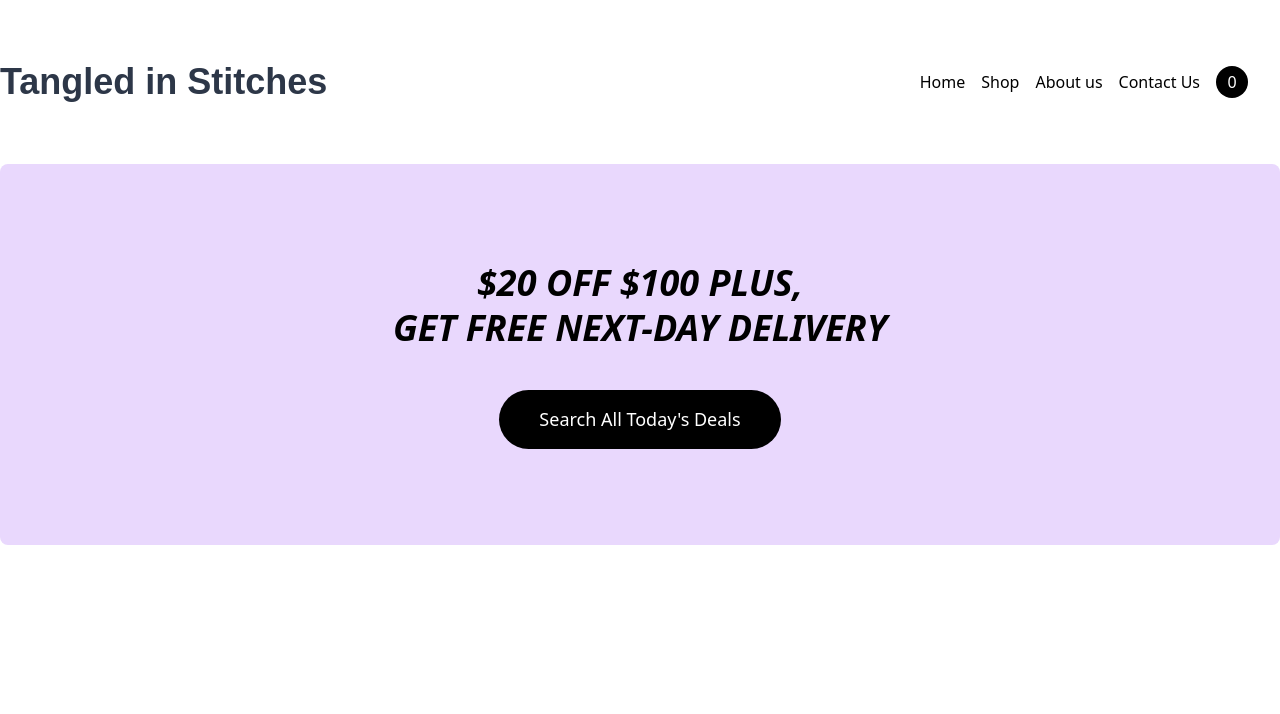
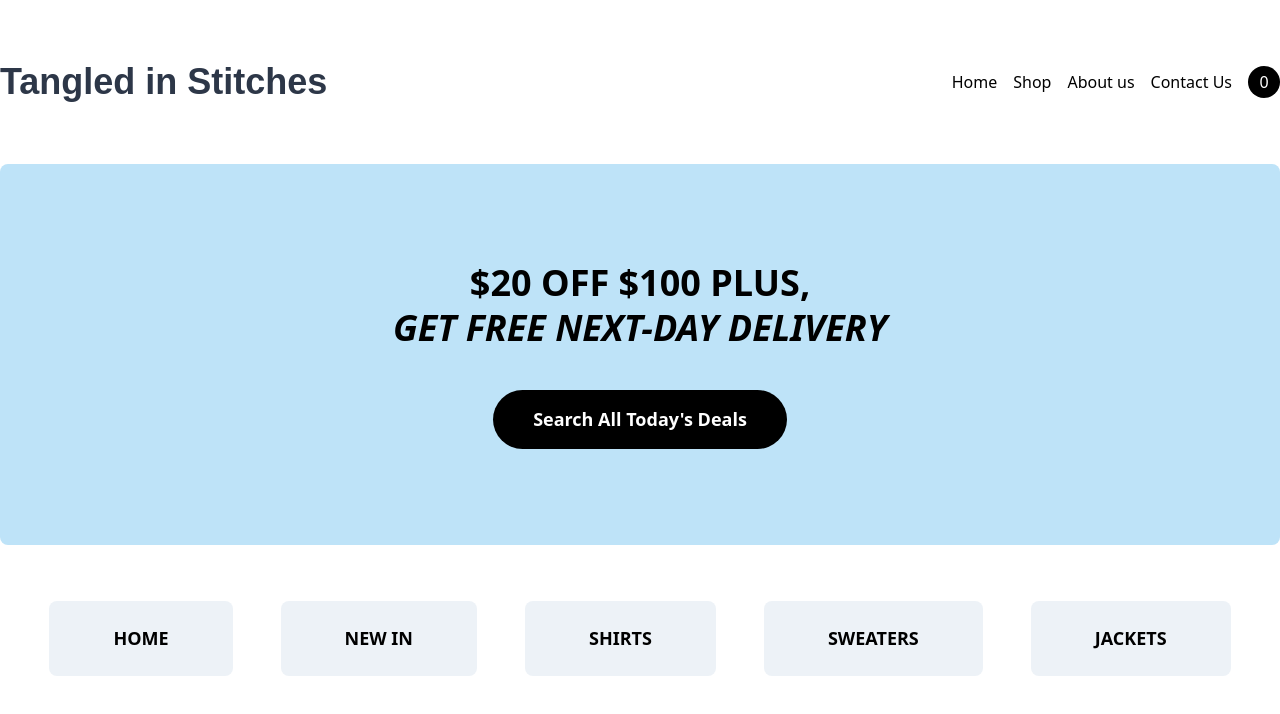
Before and after one commit to maxhuebler/tangled-in-stitches, a Next.js app: page / in a window 1280 px wide. Shown: the top 714 px of the page. Built offline with nearby package versions, Linux system fonts and the light colour scheme.

Commit message:
Add category buttons

```diff
--- a/components/Navigation.tsx
+++ b/components/Navigation.tsx
@@ -22,9 +22,9 @@ export default ({ children }) => {
               </a>
             </Link>
           </div>
-          <div className="flex justify-end items-center sm:pr-8">
+          <div className="flex justify-end items-center">
             <div className="text-md sm:ml-4 sm:ml-0">
-              <Link href="home">
+              <Link href="/">
                 <a className="hidden sm:inline text-md">Home</a>
               </Link>
               <Link href="shop">
--- a/pages/index.tsx
+++ b/pages/index.tsx
@@ -1,21 +1,38 @@
 export default function Index() {
   return (
     <>
-      <div className="container items-center flex mx-auto bg-purple-200 py-24 rounded-lg">
+      <div className="container items-center flex mx-auto bg-blue-200 py-24 rounded-lg">
         <div className="mx-auto">
           <div className="text-center">
-            <h1 className="text-lg md:text-4xl uppercase font-black italic leading-tight">
+            <h1 className="text-lg md:text-4xl uppercase font-black leading-tight">
               $20 off $100 plus,
             </h1>
             <h1 className="text-lg md:text-4xl uppercase font-black italic leading-tight">
               get free next-day delivery
             </h1>
-            <button className="mt-10 bg-black text-white text-lg py-4 px-10 rounded-full hover:bg-gray-800">
+            <button className="mt-10 bg-black text-white text-lg font-bold py-4 px-10 rounded-full hover:bg-gray-800">
               <a href="">Search All Today's Deals</a>
             </button>
           </div>
         </div>
       </div>
+      <div className="container justify-center flex mx-auto py-4">
+        <button className="mt-10 bg-gray-200 mr-6 uppercase text-black text-lg font-bold py-6 px-16 rounded-lg hover:bg-blue-200 hover:text-white">
+          <a href="">home</a>
+        </button>
+        <button className="mt-10 bg-gray-200 mx-6 uppercase text-black text-lg font-bold py-6 px-16 rounded-lg hover:bg-blue-200 hover:text-white">
+          <a href="">new in</a>
+        </button>
+        <button className="mt-10 bg-gray-200 mx-6 uppercase text-black text-lg font-bold py-6 px-16 rounded-lg hover:bg-blue-200 hover:text-white">
+          <a href="">shirts</a>
+        </button>
+        <button className="mt-10 bg-gray-200 mx-6 uppercase text-black text-lg font-bold py-6 px-16 rounded-lg hover:bg-blue-200 hover:text-white">
+          <a href="">sweaters</a>
+        </button>
+        <button className="mt-10 bg-gray-200 ml-6 uppercase text-black text-lg font-bold py-6 px-16 rounded-lg hover:bg-blue-200 hover:text-white">
+          <a href="">jackets</a>
+        </button>
+      </div>
     </>
   )
 }
```
